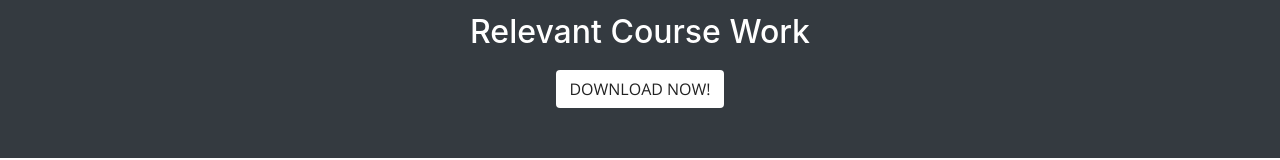
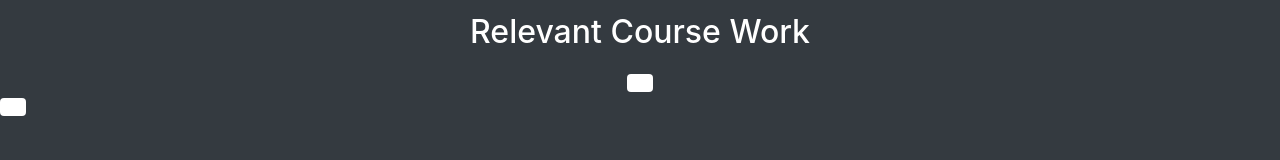
Before and after one commit to vzygouras/private, a website with bundled scripts: page index.html in a window 1280 px wide. Shown: the part 2111-2271 px from the top of the page. Built offline with nearby package versions, Linux system fonts and the light colour scheme.

Commit message:
Update index.html

```diff
--- a/index.html
+++ b/index.html
@@ -223,7 +223,7 @@
     <div class="call-to-action bg-dark">
       <div class="container text-center">
         <h2>Relevant Course Work</h2>
-        <a class="btn btn-default btn-xl sr-button" href="http://startbootstrap.com/template-overviews/creative/">Download Now!</a>
+        <a class="btn btn-default btn-xl sr-button" Contact Information</a>
       </div>
     </div>
 
```
